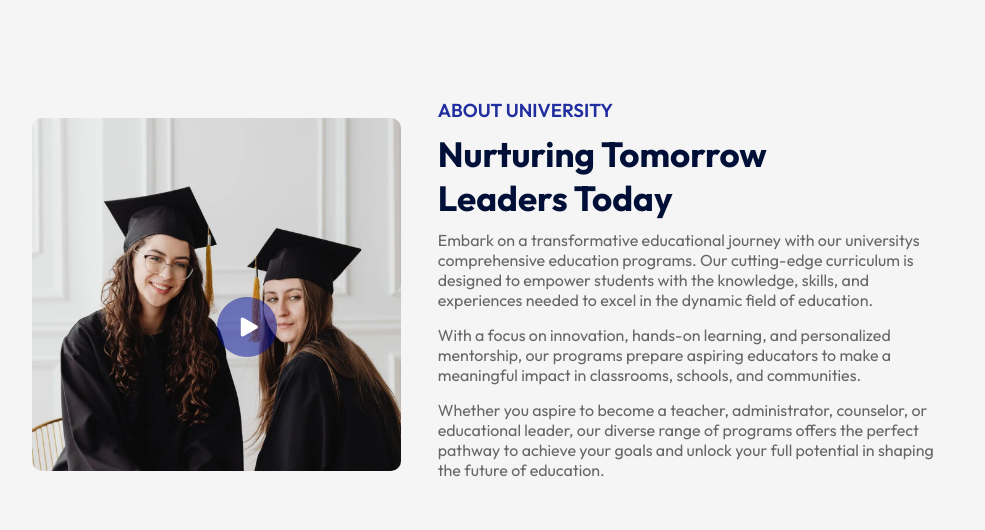
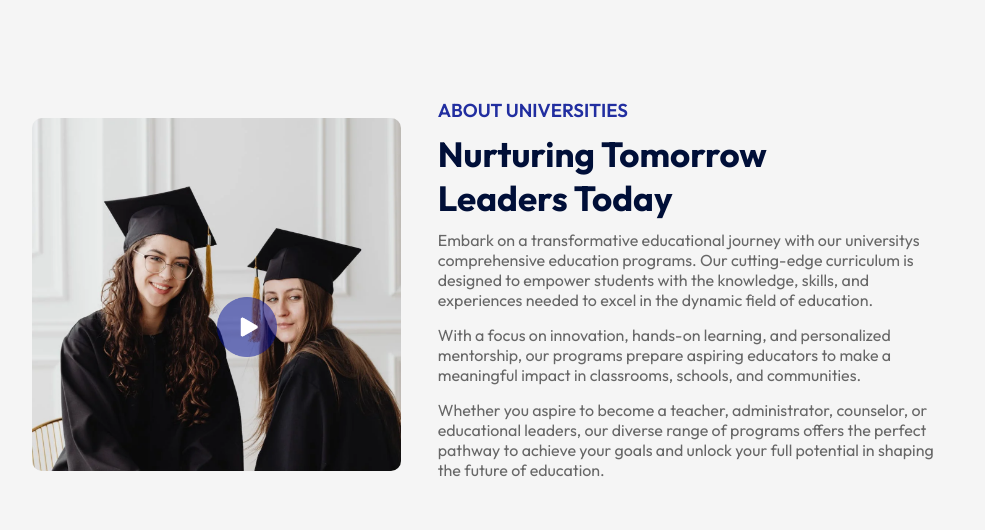
Before and after one commit to RachaelBamigboye/Edurite, a React (Vite) app: page / in a window 1280 px wide. Shown: the part 1303-1833 px from the top of the page, without its empty margins (147-1132 px from the left). Built offline with nearby package versions, Linux system fonts and the light colour scheme.

Commit message:
changed university to universities

```diff
--- a/src/component/About/About.jsx
+++ b/src/component/About/About.jsx
@@ -1,15 +1,15 @@
-import './About.css'
-import about_img from '../../assets/about.png'
+import "./About.css";
+import about_img from "../../assets/about.png";
 import play_icon from "../../assets/play-icon.png";
 const About = () => {
   return (
     <div className="about">
       <div className="about-left">
-        <img src={about_img} alt="" className='about-img'></img>
-        <img src={play_icon} alt="" className='play-icon'></img>
+        <img src={about_img} alt="" className="about-img"></img>
+        <img src={play_icon} alt="" className="play-icon"></img>
       </div>
       <div className="about-right">
-        <h3>ABOUT UNIVERSITY</h3>
+        <h3>ABOUT UNIVERSITIES</h3>
         <h2>Nurturing Tomorrow Leaders Today</h2>
         <p>
           Embark on a transformative educational journey with our universitys
@@ -26,14 +26,13 @@ const About = () => {
 
         <p>
           Whether you aspire to become a teacher, administrator, counselor, or
-          educational leader, our diverse range of programs offers the perfect
+          educational leaders, our diverse range of programs offers the perfect
           pathway to achieve your goals and unlock your full potential in
           shaping the future of education.
         </p>
-
       </div>
     </div>
   );
-}
+};
 
-export default About
+export default About;
```
